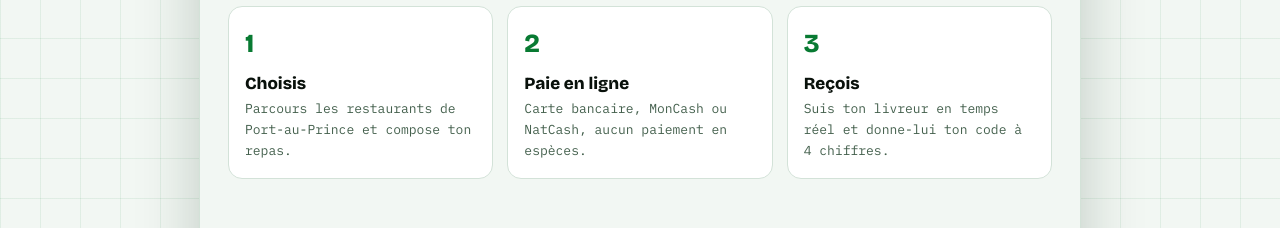
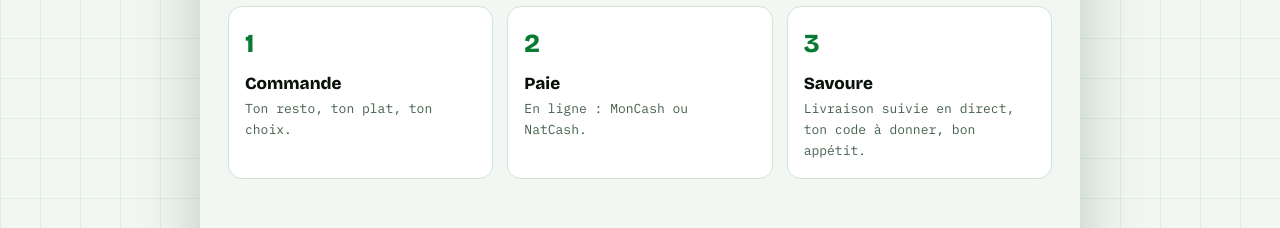
Before and after one commit to mokova-officiel/mokova, a plain HTML site: page index.html in a window 1280 px wide. Shown: the part 562-790 px from the top of the page. Drawn offline with nearby package versions, Linux system fonts and the light colour scheme.

Commit message:
MOKOVA : nouvelles phrases Comment ça marche

```diff
--- a/index.html
+++ b/index.html
@@ -171,9 +171,9 @@ footer .soon{display:inline-block;border:1px solid var(--lineb);border-radius:99
   <div class="kick">// 3 étapes</div>
   <h2>Comment ça marche</h2>
   <div class="steps">
-    <div class="step"><span class="num">1</span><div><h3>Choisis</h3><p>Parcours les restaurants de Port-au-Prince et compose ton repas.</p></div></div>
-    <div class="step"><span class="num">2</span><div><h3>Paie en ligne</h3><p>Carte bancaire, MonCash ou NatCash, aucun paiement en espèces.</p></div></div>
-    <div class="step"><span class="num">3</span><div><h3>Reçois</h3><p>Suis ton livreur en temps réel et donne-lui ton code à 4 chiffres.</p></div></div>
+    <div class="step"><span class="num">1</span><div><h3>Commande</h3><p>Ton resto, ton plat, ton choix.</p></div></div>
+    <div class="step"><span class="num">2</span><div><h3>Paie</h3><p>En ligne : MonCash ou NatCash.</p></div></div>
+    <div class="step"><span class="num">3</span><div><h3>Savoure</h3><p>Livraison suivie en direct, ton code à donner, bon appétit.</p></div></div>
   </div>
 </section>
 
```
